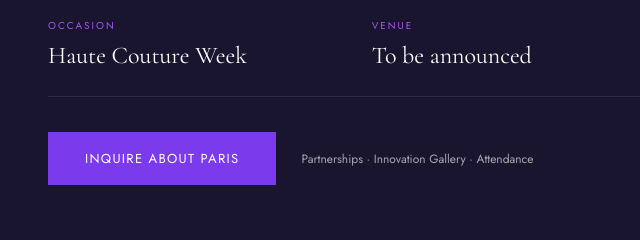
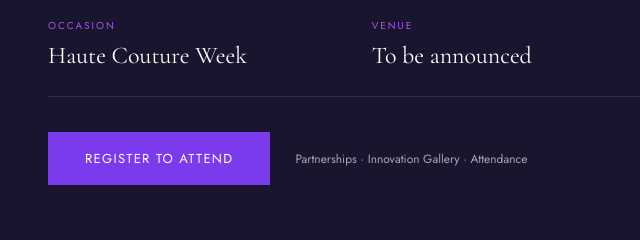
Before and after one commit to cocoafiber/sdih, a plain HTML site: page speaker.html in a window 1280 px wide. Shown: the part 1520-1760 px from the top of the page, 0-640 px from the left. Drawn offline with nearby package versions, Linux system fonts and the light colour scheme.

Commit message:
Update speaker.html

```diff
--- a/speaker.html
+++ b/speaker.html
@@ -1444,7 +1444,7 @@
           <div><span>Occasion</span><strong>Haute Couture Week</strong></div>
           <div><span>Venue</span><strong>To be announced</strong></div>
         </div>
-        <div class="paris-actions"><a class="btn-purple" href="mailto:team@sustainabledesignimpacthub.com?subject=Paris%202027%20Inquiry">Inquire About Paris</a><span class="paris-note">Partnerships · Innovation Gallery · Attendance</span></div>
+        <div class="paris-actions"><a class="btn-purple" href="https://luma.com/6j7fnq9x">Register to Attend</a><span class="paris-note">Partnerships · Innovation Gallery · Attendance</span></div>
       </div>
       <div class="paris-art reveal">
         <!-- OPTIONAL: Add images/paris-couture.jpg to replace the placeholder -->
```
